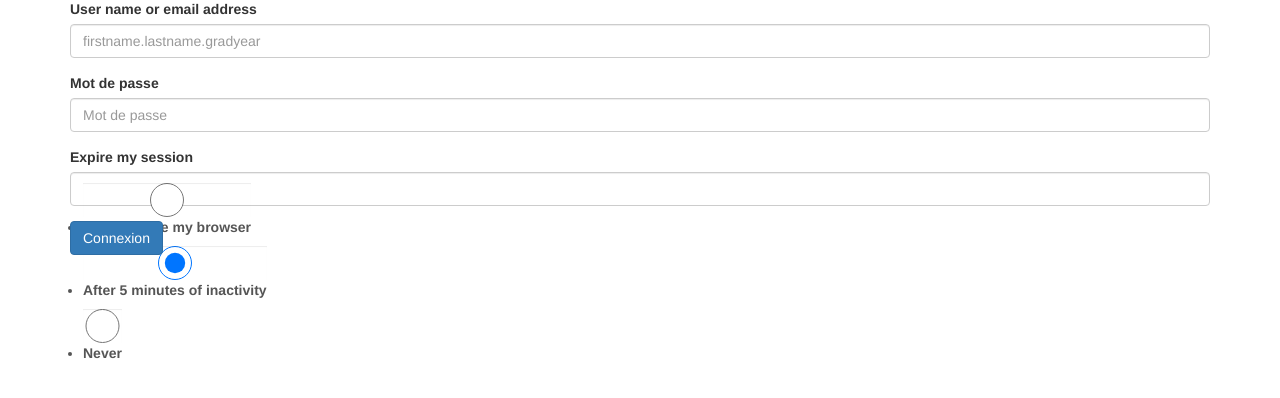
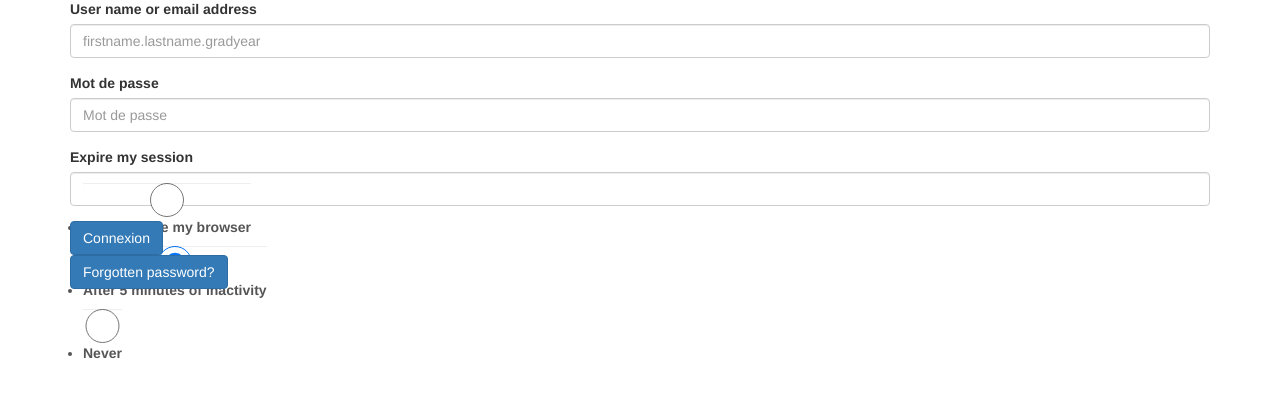
Before and after one commit to Polytechnique-org/xorgauth, a Django app: page /auth-groupex-login in a window 1280 px wide. Shown: the part 161-559 px from the top of the page. Run offline with Django 3.2, Linux system fonts and the light colour scheme; parts of the project's set-up code (start-up, migrations or seed data) failed here and were passed over; some libraries are stand-ins or nearby versions.

Commit message:
Add the password reset button on the authgroupex login page
The button to reset the password was not present when using authgroupex,
for example when connecting to www.polytechnique.org or
www.polytechnique.net...

```diff
--- a/xorgauth/authgroupex/templates/authgroupex/login.html
+++ b/xorgauth/authgroupex/templates/authgroupex/login.html
@@ -13,5 +13,6 @@
     {% endbuttons %}
     <input type="hidden" name="next" value="{{ next }}" />
 </form>
+<a href="{% url 'password_reset' %}" class="btn btn-primary">{% trans 'Forgotten password?' %}</a>
 
 {% endblock %}
```
